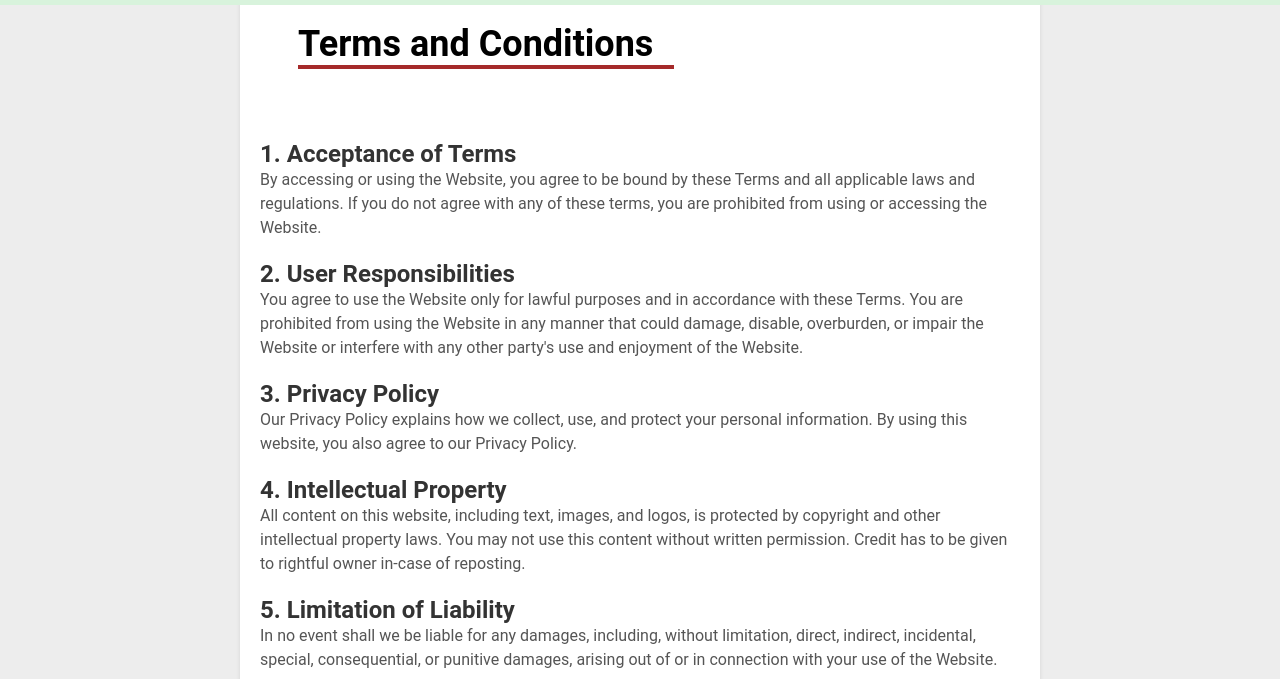
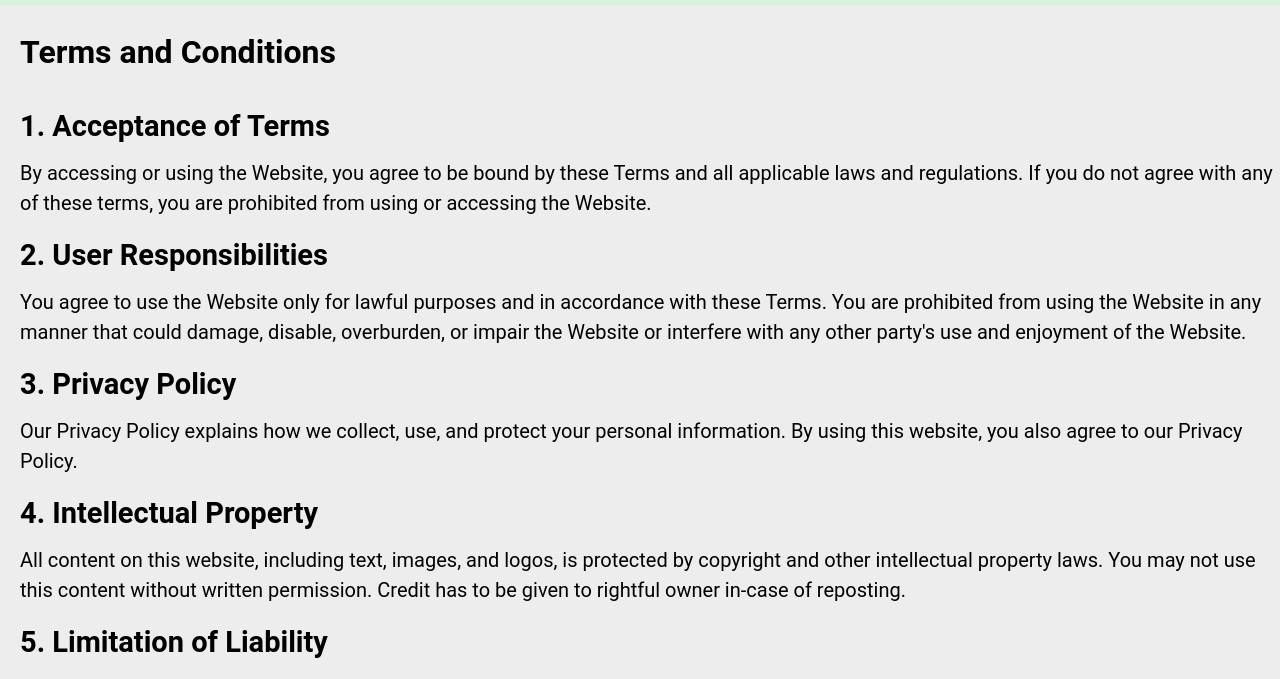
Before and after one commit to Quillverse/Quillverse, a plain HTML site: page test_quillverse/terms.html in a window 1280 px wide. Shown: the part 67-746 px from the top of the page. Drawn offline with Linux system fonts and the light colour scheme.

Commit message:
terms.html

```diff
--- a/test_quillverse/terms.html
+++ b/test_quillverse/terms.html
@@ -1,9 +1,7 @@
 <!DOCTYPE html>
 <html lang="en">
+
 <head>
-    <meta charset="UTF-8">
-    <meta name="viewport" content="width=device-width, initial-scale=1.0">
-    <title>Terms and Conditions</title>
     <meta charset="UTF-8">
     <meta name="viewport" content="width=device-width, initial-scale=1.0">
     <link rel="preconnect" href="https://fonts.googleapis.com">
@@ -15,10 +13,12 @@
         integrity="sha512-DTOQO9RWCH3ppGqcWaEA1BIZOC6xxalwEsw9c2QQeAIftl+Vegovlnee1c9QX4TctnWMn13TZye+giMm8e2LwA=="
         crossorigin="anonymous" referrerpolicy="no-referrer" />
     <link rel="stylesheet" type="text/css" href="terms.css">
+    <title>About us</title>
+
 </head>
+
 <body>
     <header>
-
         <nav>
             <img src="finalogo.png" height="42" width="42">
             <ul class="nav-links">
@@ -31,13 +31,12 @@
             </div>
 
         </nav>
-
     </header>
 
-    <main>
-        <div class="heading">
-            <h1>Terms and Conditions</h1>
-        </div>
+    <div class="main" style = "position:absolute; left: 20px; top:100px;" >
+            <h1><b>Terms and Conditions</b></h1>
+            <br><br>
+                <div class="about-content">
                     <section>
                         <h2>1. Acceptance of Terms</h2>
                         <p>By accessing or using the Website, you agree to be bound by these Terms and all applicable laws and regulations. If you do not agree with any of these terms, you are prohibited from using or accessing the Website.</p>
@@ -72,7 +71,11 @@
                         <h2>7. Contact Information</h2>
                         <p>If you have any questions or concerns regarding these Terms and Conditions, please contact us through our social media</p>
                     </section>
+                </div>
+            </section>
+
     </main>
+
     <footer>
         <div class="social">
             <a href="#"><i class="fab fa-instagram"></i></a>
@@ -89,7 +92,8 @@
         <hr>
         <p class="copyright">Copyright &copy;2024 | Quillverse</p>
     </footer>
+    </div>
+</body>
+<script src="script.js"></script>
 
-
-</body>
 </html>
```
Lines whose indentation alone changed are shown as unchanged.
